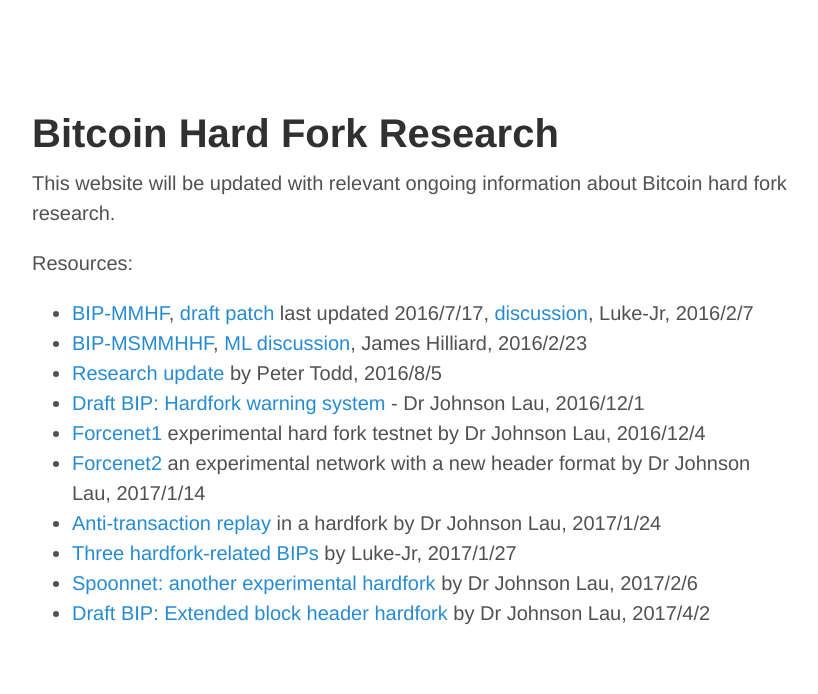
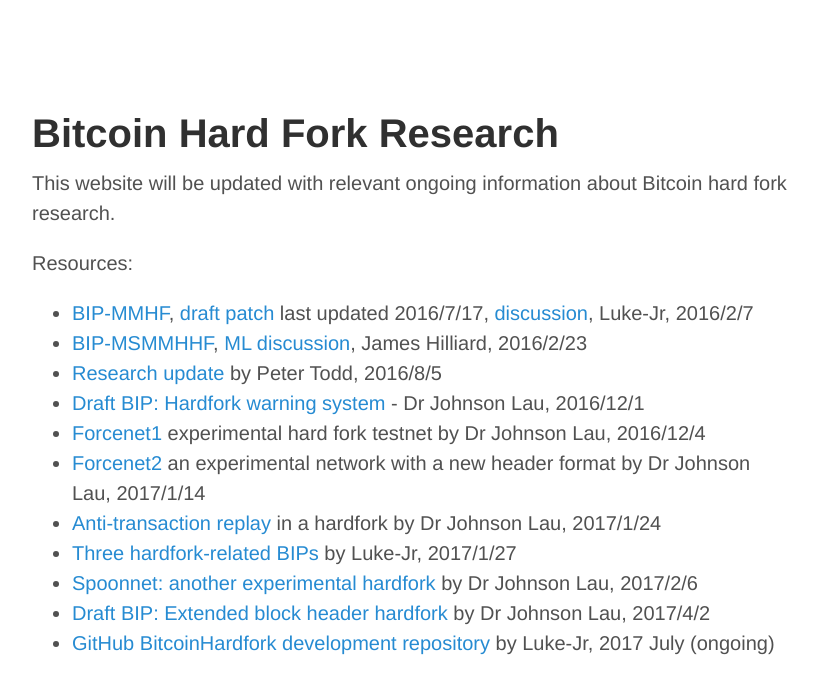
Before and after one commit to bitcoinhardforkresearch/bitcoinhardforkresearch.github.io, a Jekyll site: the page built from _posts/2016-12-05-welcome.md, in a window 1280 px wide. Shown: the top 694 px of the page, without its empty margins (228-1046 px from the left). Built offline with Jekyll 4.4.1, drawn with Linux system fonts in a browser that asks for light colours.

Commit message:
Add link to Github repo

```diff
--- a/_posts/2016-12-05-welcome.md
+++ b/_posts/2016-12-05-welcome.md
@@ -17,3 +17,4 @@
 - [Three hardfork-related BIPs](https://lists.linuxfoundation.org/pipermail/bitcoin-dev/2017-January/013496.html) by Luke-Jr, 2017/1/27
 - [Spoonnet: another experimental hardfork](https://lists.linuxfoundation.org/pipermail/bitcoin-dev/2017-February/013542.html) by Dr Johnson Lau, 2017/2/6
 - [Draft BIP: Extended block header hardfork](https://lists.linuxfoundation.org/pipermail/bitcoin-dev/2017-April/013964.html) by Dr Johnson Lau, 2017/4/2
+- [GitHub BitcoinHardfork development repository](https://github.com/BitcoinHardfork/bitcoin) by Luke-Jr, 2017 July (ongoing)
```
